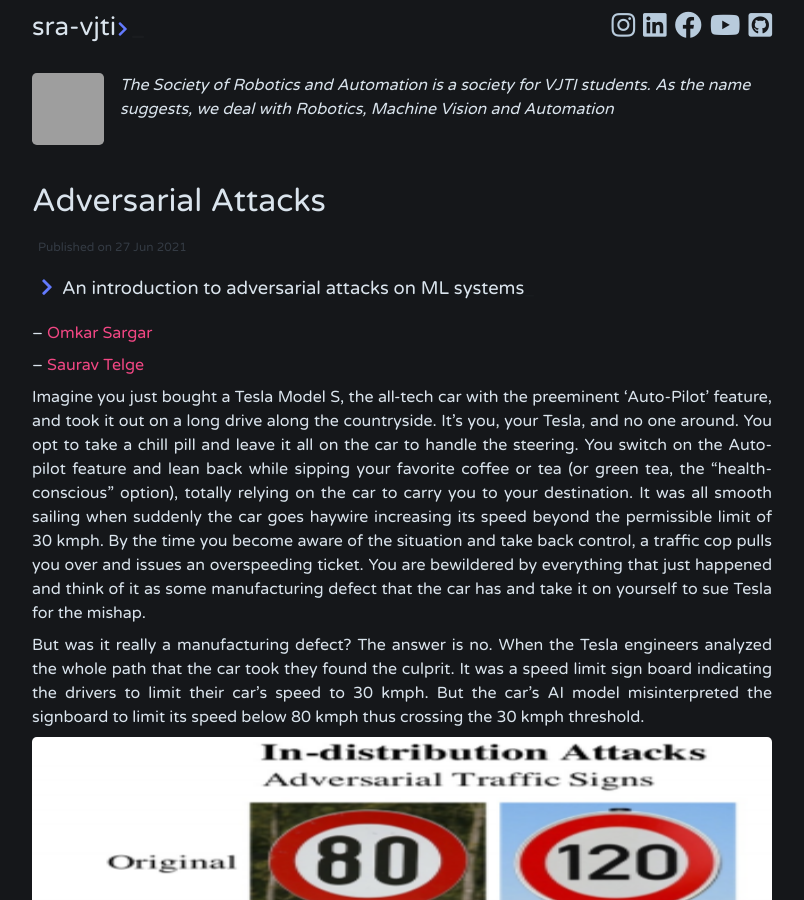
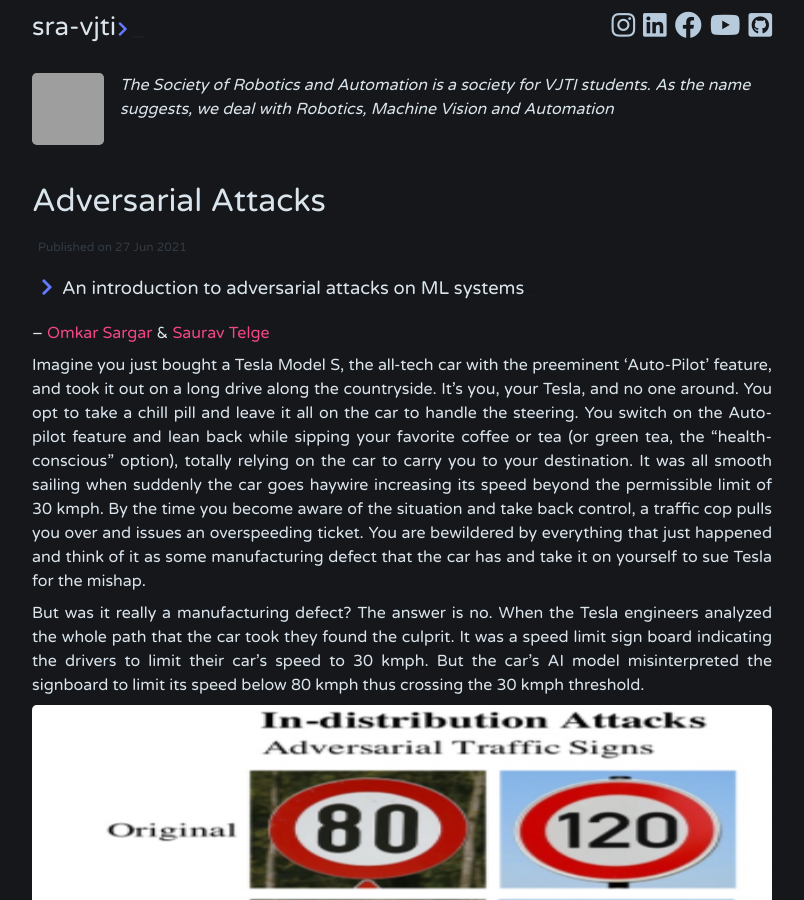
Before and after one commit to SRA-VJTI/blog, a Jekyll site: the page built from _posts/2021-06-27-adversarial-attacks.md, in a window 1280 px wide and 900 px high. Shown: the whole window, without its empty margins (238-1042 px from the left). Built offline with Jekyll 4.4.1, drawn with Linux system fonts in a browser that asks for light colours; grey boxes are pictures that could not be loaded.

Commit message:
minor formatting changes

```diff
--- a/_posts/2021-06-27-adversarial-attacks.md
+++ b/_posts/2021-06-27-adversarial-attacks.md
@@ -5,9 +5,7 @@
 description: An introduction to adversarial attacks on ML systems
 ---
 
--- [Omkar Sargar](https://github.com/OSSome01)
-
--- [Saurav Telge](https://github.com/SauravTelge)
+-- [Omkar Sargar](https://github.com/OSSome01) & [Saurav Telge](https://github.com/SauravTelge)
 
 
 {: style="text-align: justify"}
```
